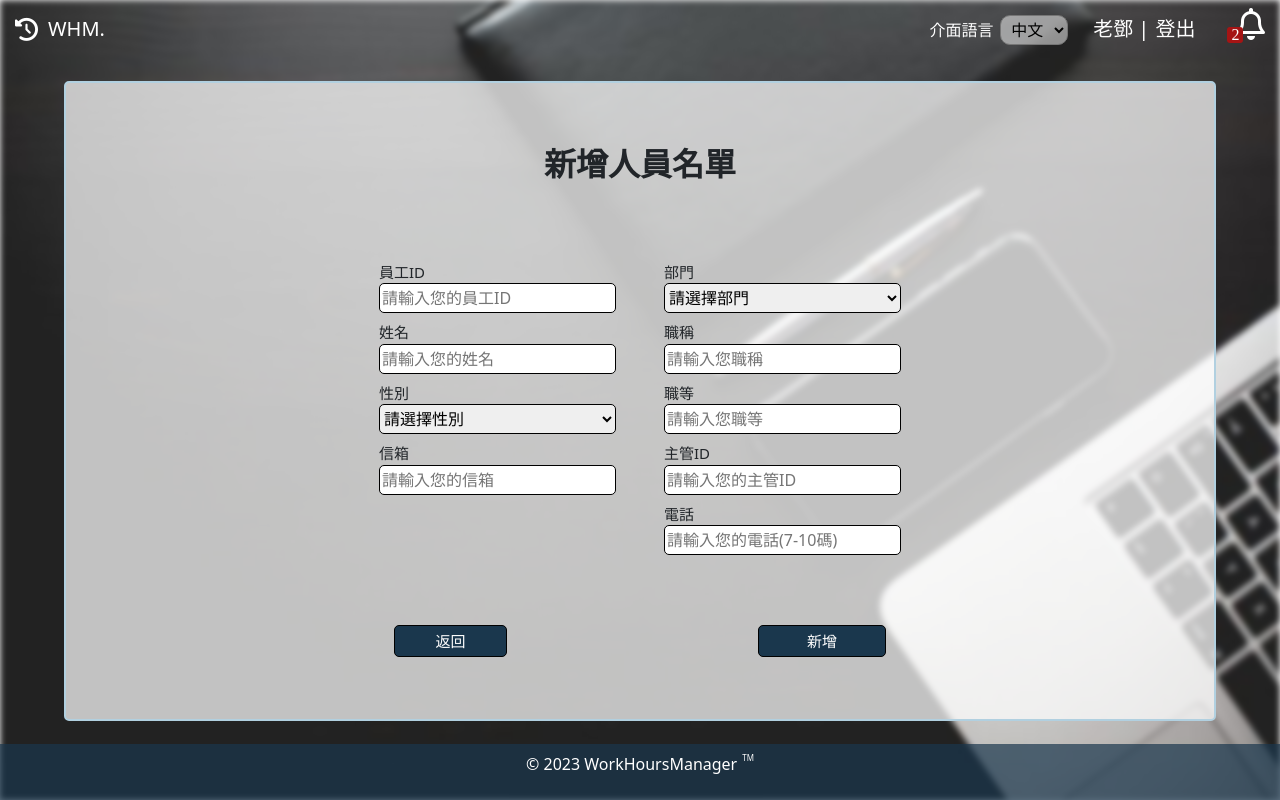
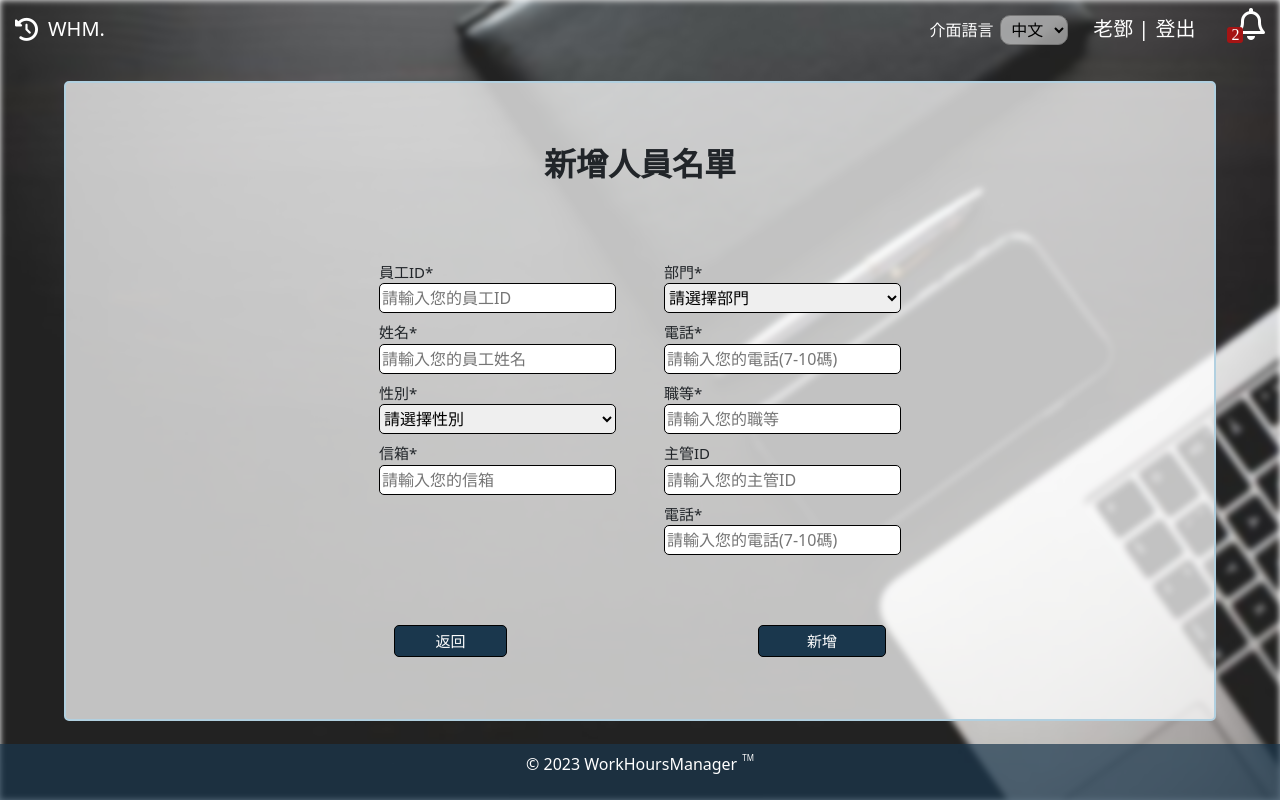
Before and after one commit to JaimeDeng/WorkHoursManagerFrontEnd, a Vue app: page /systemAddEmploList in a window 1280 px wide. Built offline with nearby package versions, Linux system fonts and the light colour scheme.

Commit message:
新增人員名單新增切換語言

```diff
--- a/src/components/SystemAddEmploList.vue
+++ b/src/components/SystemAddEmploList.vue
@@ -27,17 +27,106 @@ components: {
             supervisor : "",
             phone : "",
             message : "none",
-            isInputInvalid : 0
+            isInputInvalid : 0,
+            //切換語言相關
+            langValue : 'ch',
+            employeeIdStr : '',
+            employeeIdPHStr : '',
+            nameStr:'',
+            namePHStr : '',
+            genderStr : '',
+            emailStr:'',
+            emailPHStr :'',
+            departmentStr:'',
+            positionStr:'',
+            positionPHStr:'',
+            levelStr:'',
+            levelPHStr:'',
+            supervisorStr:'',
+            supervisorPHStr:'',
+            phoneStr:'',
+            phonePHStr:'',
+            addBtnStr : '',
+            returnBtnStr : '',
         }
     },
     methods:{
+        changeLanguage(){
+        if(this.langValue === 'en'){
+            this.employeeIdStr = 'Employee ID';
+            this.employeeIdPHStr = 'Please input your employee ID';
+            this.nameStr='Name';
+            this.namePHStr='Please input your name';
+            this.genderStr='Gender';
+            this.emailStr='Email';
+            this.emailPHStr='Please input your email';
+            this.departmentStr='Department';
+            this.positionStr='Position';
+            this.positionPHStr='Please input your position';
+            this.levelStr='Level';
+            this.levelPHStr='Please input your level';
+            this.supervisorStr='SupervisorID'
+            this.supervisorPHStr='Please input your supervisorID';
+            this.phoneStr='Phone';
+            this.phonePHStr='Please input your phone(7~10)';
+            this.addBtnStr='Create'
+            this.returnBtnStr='Back'
+            this.popupData.backBtn = 'Back'
+        }else if(this.langValue === 'ch'){
+            this.employeeIdStr = '員工ID';
+            this.employeeIdPHStr = '請輸入您的員工ID';
+            this.nameStr='姓名';
+            this.namePHStr='請輸入您的員工姓名';
+            this.genderStr='性別';
+            this.emailStr='信箱';
+            this.emailPHStr='請輸入您的信箱';
+            this.departmentStr='部門';
+            this.positionStr='職稱';
+            this.positionPHStr='請輸入您的職稱';
+            this.levelStr='職等';
+            this.levelPHStr='請輸入您的職等';
+            this.supervisorStr='主管ID'
+            this.supervisorPHStr='請輸入您的主管ID';
+            this.phoneStr='電話';
+            this.phonePHStr='請輸入您的電話(7-10碼)';
+            this.addBtnStr='新增'
+            this.returnBtnStr='返回'
+            this.popupData.backBtn = '返回';
+        }else if(this.langValue === 'jp'){
+            this.employeeIdStr = '社員番号';
+            this.employeeIdPHStr = '社員番号を入力してください';
+            this.nameStr='お名前';
+            this.namePHStr='お名前を入力してください';
+            this.genderStr='性別';
+            this.emailStr='メール';
+            this.emailPHStr='メールを入力してください';
+            this.departmentStr='部署';
+            this.positionStr='職名';
+            this.positionPHStr='職名を入力してください';
+            this.levelStr='職級';
+            this.levelPHStr='職級を入力してください';
+            this.supervisorStr='主管ID'
+            this.supervisorPHStr='主管IDを入力してください';
+            this.phoneStr='電話番号';
+            this.phonePHStr='電話番号を入力してください(7~10)';
+            this.addBtnStr='クリエイト';
+            this.returnBtnStr='戻る';
+            this.popupData.backBtn = '戻る';
+        }
+    },
         addInfo(){
         let error = false;
 
         let emailPattern =/^\w+([\.-]?\w+)*@\w+([\.-]?\w+)*(\.\w{2,3})+$/;
         let phonePattern =/^[0-9]{7,10}$/;
         if(this.id.length === 0){
+            if(this.langValue === 'ch'){
                 this.message = "請輸入員工ID欄位";
+            }else if(this.langValue === 'en'){
+                this.message = "You haven't filled in employee ID field yet";
+            }else if(this.langValue === 'jp'){
+                this.message = "社員番号欄を入力してください";
+            }
             error = true;
             if(error){
                 this.errorPopup();
@@ -45,15 +134,29 @@ components: {
             }
         }
         if(this.name.length === 0){
+            if(this.langValue === 'ch'){
                 this.message = "請輸入姓名";
+            }
+            else if(this.langValue === 'en'){
+                this.message = "You haven't filled in name field yet";
+            }else if(this.langValue === 'jp'){
+                this.message = "お名前欄を入力してください";
+            }
             error = true;
             if(error){
                 this.errorPopup();
                 return;
             }
         }
-        if(this.gender==="請選擇性別"||this.gender==="default"){
+        if(this.gender==="default"){
+            if(this.langValue === 'ch'){
                 this.message = "請選擇性別";
+            }
+            else if(this.langValue === 'en'){
+                this.message = "You haven't filled in gender field yet";
+            }else if(this.langValue === 'jp'){
+                this.message = "性別欄を入力してください";
+            }
             error = true;
             if(error){
                 this.errorPopup();
@@ -61,7 +164,14 @@ components: {
             }
         }
         if(this.email.length === 0){
+            if(this.langValue === 'ch'){
                 this.message = "請輸入信箱";
+            }
+            else if(this.langValue === 'en'){
+                this.message = "You haven't filled in email field yet";
+            }else if(this.langValue === 'jp'){
+                this.message = "メール欄を入力してください";
+            }
             error = true;
             if(error){
                 this.errorPopup();
@@ -69,13 +179,21 @@ components: {
             }
         }
         if(!emailPattern.test(this.email)){
+            if(this.langValue === 'ch'){
                 this.message = "信箱格式錯誤";
+            }
+            else if(this.langValue === 'en'){
+                this.message = "Email format is not correct";
+            }else if(this.langValue === 'jp'){
+                this.message = "メールの形式が正しくありません";
+            }
             error = true;
             if(error){
                 this.errorPopup();
                 return;
             }
         }
+
         if(this.department==="請選擇部門"||this.department==="default"){
             this.message = "請選擇部門";
             error = true;
@@ -84,8 +202,32 @@ components: {
                 return;
             }
         }
+        if(this.department==="Please choose the positon"||this.department==="default"){
+            this.message = "Please choose the positon";
+            error = true;
+            if(error){
+                this.errorPopup();
+                return;
+            }
+        }
+        if(this.department==="部署名を選択してください"||this.department==="default"){
+            this.message = "部署名を選択してください";
+            error = true;
+            if(error){
+                this.errorPopup();
+                return;
+            }
+        }
+
         if(this.position.length === 0){
+            if(this.langValue === 'ch'){
                 this.message = "請輸入職稱";
+            }
+            else if(this.langValue === 'en'){
+                this.message = "You haven't filled in position field yet";
+            }else if(this.langValue === 'jp'){
+                this.message = "職名欄を入力してください";
+            }
             error = true;
             if(error){
                 this.errorPopup();
@@ -93,7 +235,14 @@ components: {
             }
         }
         if(this.level.length === 0){
+            if(this.langValue === 'ch'){
                 this.message = "請輸入職等";
+            }
+            else if(this.langValue === 'en'){
+                this.message = "You haven't filled in level field yet";
+            }else if(this.langValue === 'jp'){
+                this.message = "職級欄を入力してください";
+            }
             error = true;
             if(error){
                 this.errorPopup();
@@ -101,7 +250,14 @@ components: {
             }
         }
         if(this.phone.length === 0){
+            if(this.langValue === 'ch'){
                 this.message = "請輸入電話";
+            }
+            else if(this.langValue === 'en'){
+                this.message = "You haven't filled in phone field yet";
+            }else if(this.langValue === 'jp'){
+                this.message = "電話番号欄を入力してください";
+            }
             error = true;
             if(error){
                 this.errorPopup();
@@ -109,7 +265,14 @@ components: {
             }
         }
         if(!phonePattern.test(this.phone)){
+            if(this.langValue === 'ch'){
                 this.message = "電話格式錯誤";
+            }
+            else if(this.langValue === 'en'){
+                this.message = "Phone format is not correct";
+            }else if(this.langValue === 'jp'){
+                this.message = "電話番号の形式が正しくありません";
+            }
             error = true;
             if(error){
                 this.errorPopup();
@@ -167,7 +330,11 @@ components: {
         }
     },
     successPopup(){
-        this.popupData.title = "成功";
+        if(this.langValue === 'ch'||this.langValue === 'jp'){
+            this.popupData.title = "成功"
+        }else if(this.langValue === 'en'){
+            this.popupData.title = "Success";
+        }
         this.popupData.content = this.message;
         this.showPopup = true;
         setTimeout(() => {
@@ -186,7 +353,13 @@ components: {
         }, 100);
     },
     errorPopup(){
+        if(this.langValue === 'ch'){
             this.popupData.title = "錯誤";
+        }else if(this.langValue === 'en'){
+            this.popupData.title = "Failure";
+        }else if(this.langValue === 'jp'){
+            this.popupData.title = "エラー";
+        }
         this.popupData.content = this.message;
         this.showPopup = true;
         setTimeout(() => {
@@ -256,7 +429,13 @@ components: {
      }
 },
     mounted() {
-
+         //檢查及切換語言
+        this.langValue = sessionStorage.getItem('langValue');
+        if(this.langValue === null){
+            this.langValue = 'ch';
+        }
+        console.log(this.langValue);
+        this.changeLanguage();
     }
 })
 </script>
@@ -268,92 +447,103 @@ components: {
         <div v-if="showPopup" ref="mask" class="mask"></div>
 
         <div class="add">
-            <h4>新增人員名單</h4>
+            <h4 v-if="langValue==='ch'">新增人員名單</h4>
+            <h4 v-if="langValue==='jp'">人員追加リスト</h4>
+            <h4 v-if="langValue==='en'">Add a list of employee</h4>
             <!-- 填寫區 -->
             <div class="area1">
                 <!-- 左側填寫區 -->
                 <div class="info">
 
                     <!-- 員工ID輸入 -->
-                    <label for="employeeId">員工ID</label>
+                    <label for="employeeId">{{employeeIdStr}}*</label>
                     <input
                     :style="{ backgroundColor: isInputInvalid === 1 ? 'rgb(255, 205, 205)' : '' }"
                     maxlength="20" @input="checkInputLegth('employeeId')" ref="employeeId" v-model="id"
-                    id="employeeId" placeholder="請輸入您的員工ID" type="text"
+                    id="employeeId" :placeholder="employeeIdPHStr" type="text"
                     >
                     <!-- 姓名輸入 -->
-                    <label for="name">姓名</label>
+                    <label for="name">{{ nameStr }}*</label>
                     <input
                     :style="{ backgroundColor: isInputInvalid === 2 ? 'rgb(255, 205, 205)' : '' }"
                     maxlength="20" @input="checkInputLegth('name')" ref="name" v-model="name"
-                    id="setName" placeholder="請輸入您的姓名" type="text"
+                    id="setName" :placeholder="namePHStr" type="text"
                     >
 
                     <!-- 性別輸入 -->
-                    <label for="">性別</label>
+                    <label for="">{{ genderStr }}*</label>
                     <select ref="gender" v-model="gender" id="setGender">
-                        <option value="default" selected >請選擇性別</option>
-                        <option value="男">男</option>
-                        <option value="女">女</option>
+                        <option v-if="langValue === 'ch'" value="default" selected >請選擇性別</option>
+                        <option v-else-if="langValue === 'en'" value="default" selected >Please choose your gender</option>
+                        <option v-else-if="langValue === 'jp'" value="default" selected >性別を選択してください</option>
+                        <option value="男">M</option>
+                        <option value="女">F</option>
                     </select>
 
                     <!-- Email輸入 -->
-                    <label for="">信箱</label>
+                    <label for="">{{ emailStr }}*</label>
                     <input
                     :style="{ backgroundColor: isInputInvalid === 3 ? 'rgb(255, 205, 205)' : '' }"
                     @input="checkInputLegth('email')" ref="email" v-model="email"
-                    id="setEmail" placeholder="請輸入您的信箱" type="text"
+                    id="setEmail" :placeholder="emailPHStr" type="text"
                     >
                 </div>
                 <!-- 右側填寫區 -->
                 <div class="detail">
 
                     <!-- 部門輸入 -->
-                    <label for="">部門</label>
+                    <label for="">{{ departmentStr }}*</label>
                     <select ref="department" v-model="department" id="setDepartment">
-                        <option value="default" selected>請選擇部門</option>
-                        <option value="管理部">管理部</option>
-                        <option value="IT部">IT部</option>
-                        <option value="營業部">營業部</option>
-                        <option value="製造部">製造部</option>
+                        <option v-if="langValue === 'ch'" value="default" selected >請選擇部門</option>
+                        <option v-else-if="langValue === 'en'" value="default" selected >Please choose your department</option>
+                        <option v-else-if="langValue === 'jp'" value="default" selected >部署名を選択してください</option>
+                        <option v-if="langValue === 'ch' || langValue === 'jp'" value="管理部">管理部</option>
+                        <option v-else-if="langValue === 'en'" value="管理部">Management Department</option>
+                        <option v-if="langValue === 'ch'|| langValue === 'jp'" value="IT部">IT部</option>
+                        <option v-else-if="langValue === 'en'" value="IT部">IT Department</option>
+                        <option v-if="langValue === 'ch'" value="營業部">營業部</option>
+                        <option v-if="langValue === 'jp'" value="營業部">営業部</option>
+                        <option v-else-if="langValue === 'en'" value="營業部">Sales Department</option>
+                        <option v-if="langValue === 'ch' || langValue === 'jp'" value="製造部">製造部</option>
+                        <option v-else-if="langValue === 'en'" value="製造部">Production Department</option>
                     </select>
 
                     <!-- 職稱輸入 -->
-                    <label for="">職稱</label>
+                    <label for="">{{ phoneStr }}*</label>
                     <input
                     :style="{ backgroundColor: isInputInvalid === 4 ? 'rgb(255, 205, 205)' : '' }"
                     maxlength="20" @input="checkInputLegth('position')" ref="position" v-model="position"
-                    id="setPosition" placeholder="請輸入您職稱" type="text"
+                    id="setPosition" :placeholder="phonePHStr" type="text"
                     >
 
                     <!-- 職等輸入 -->
-                    <label for="">職等</label>
+                    <label for="">{{ levelStr }}*</label>
                     <input
                     :style="{ backgroundColor: isInputInvalid === 5 ? 'rgb(255, 205, 205)' : '' }"
                     maxlength="20" @input="checkInputLegth('level')" ref="level" v-model="level"
-                    id="setLevel" placeholder="請輸入您職等" type="text"
+                    id="setLevel" :placeholder="levelPHStr" type="text"
                     >
 
                     <!-- 主管ID輸入 -->
-                    <label for="">主管ID</label>
+                    <label for="">{{ supervisorStr }}</label>
                     <input maxlength="20" @input="checkInputLegth('supervisor')" ref="supervisor"
-                    v-model="supervisor" id="supervisorId" placeholder="請輸入您的主管ID" type="text"
+                    v-model="supervisor" id="supervisorId" :placeholder="supervisorPHStr" type="text"
                     >
 
                     <!-- 電話輸入 -->
-                    <label for="">電話</label>
+                    <label for="">{{ phoneStr }}*</label>
                     <input
                     :style="{ backgroundColor: isInputInvalid === 6 ? 'rgb(255, 205, 205)' : '' }"
                     maxlength="10" @input="checkInputLegth('phone')" ref="phone" v-model="phone"
-                    id="setPhone" placeholder="請輸入您的電話(7-10碼)" type="text"
+                    id="setPhone" :placeholder="phonePHStr" type="text"
                     >
                 </div>
             </div>
             <!-- 底部按鈕 -->
             <div class="area2">
-                <RouterLink to="/systemHome" class="btn1">返回</RouterLink>
-                <!-- <button type="button" class="btn1" @click="addInfo">新增</button>  -->
-                <button type="button" class="btn2" @click="addInfo" >新增</button>
+                <RouterLink to="/systemHome" class="btn1">{{ returnBtnStr }}</RouterLink>
+                <button type="button" class="btn2" @click="addInfo" >{{ addBtnStr }}</button>
+
             </div>
         </div>
     </div>
```
Lines whose indentation alone changed are shown as unchanged.
